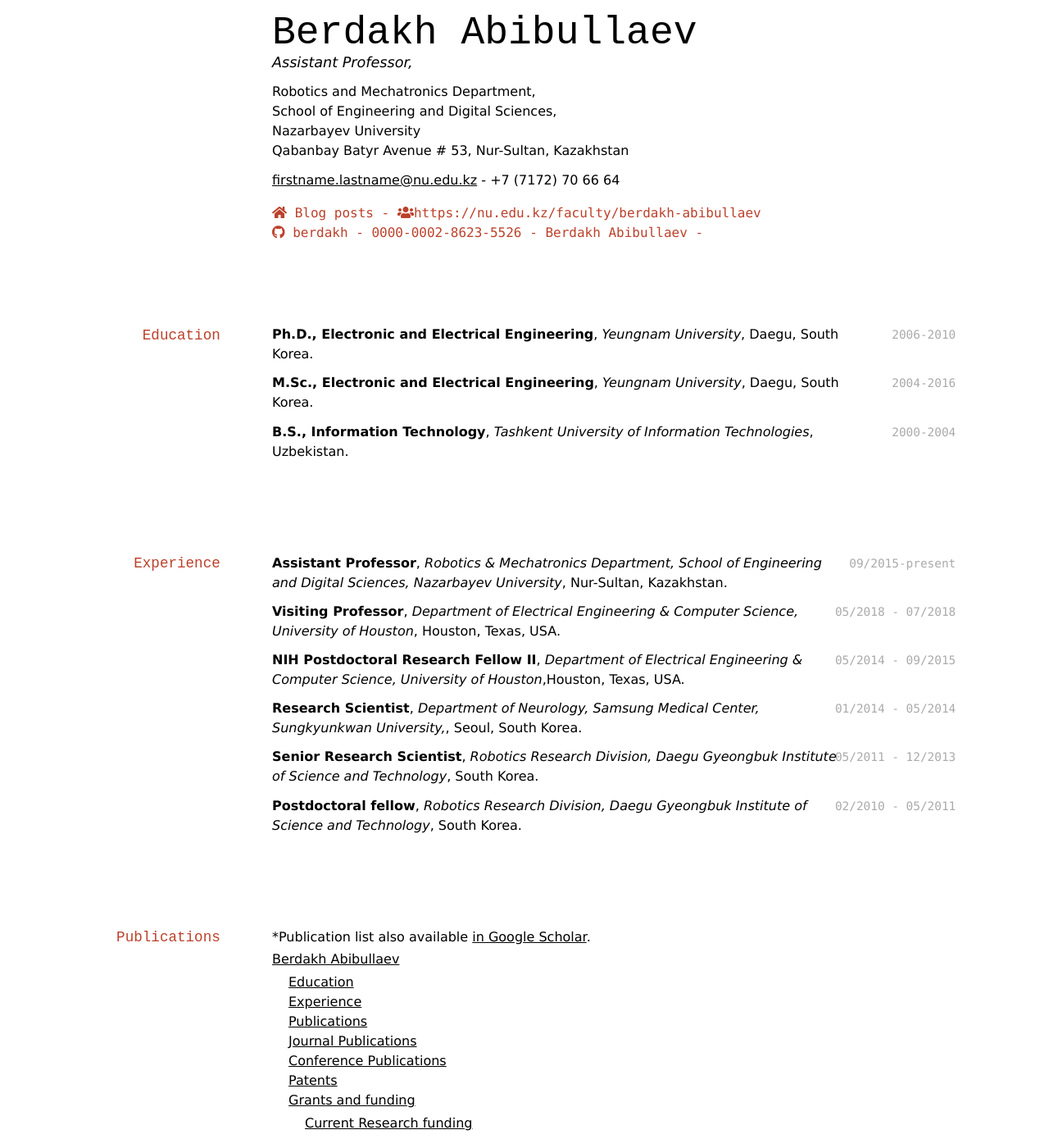
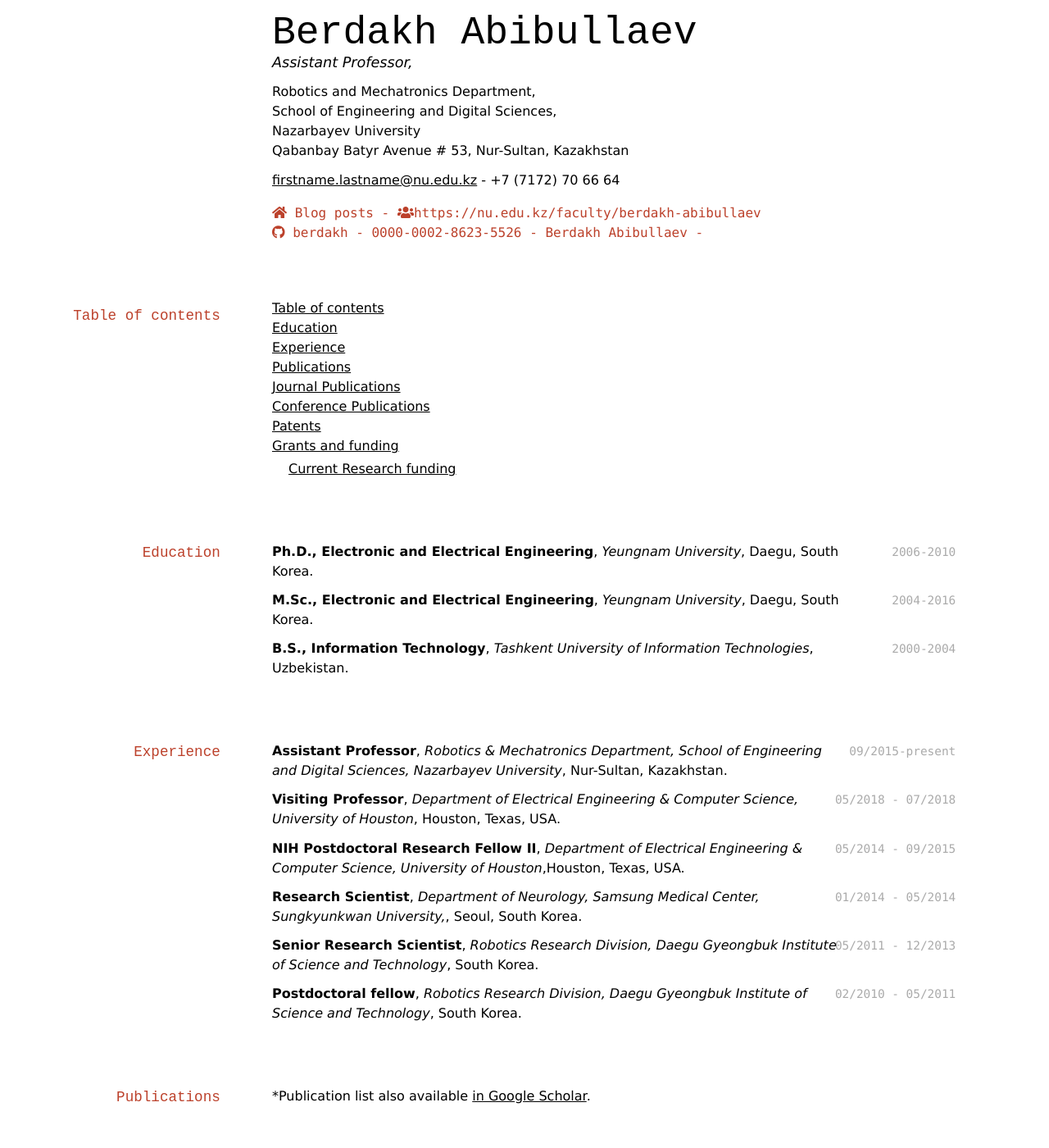
Before and after one commit to berdakh/berdakh.github.io, a Jekyll site: the page built from index.md, in a window 1280 px wide and 1400 px high. Shown: the whole window at 82% size. Built offline with Jekyll 4.4.1, drawn with Linux system fonts in a browser that asks for light colours; nearby versions of some CDN libraries; a style sheet for code colours, icons or effects is not loaded.

Commit message:
Update index.md

```diff
--- a/index.md
+++ b/index.md
@@ -19,7 +19,19 @@
   <a href="https://orcid.org/0000-0002-8623-5526"><i class="ai ai-orcid"></i> 0000-0002-8623-5526</a> -
   <a href="https://www.researchgate.net/profile/Berdakh-Abibullaevp"><i class="ai ai-researchgate"></i>Berdakh Abibullaev</a> -
 </div>
-<br/>
+
+
+## Table of contents
+  - [Table of contents](#table-of-contents)
+  - [Education](#education)
+  - [Experience](#experience)
+  - [Publications](#publications)
+  - [Journal Publications](#journal-publications)
+  - [Conference Publications](#conference-publications)
+  - [Patents](#patents)
+  - [Grants and funding](#grants-and-funding)
+    - [Current Research funding](#current-research-funding)
+
 
 ## Education
 
@@ -31,8 +43,6 @@
 
 `2000-2004`
 **B.S., Information Technology**, *Tashkent University of Information Technologies*, Uzbekistan.
-
-<br/>
 
 ## Experience
 
@@ -54,23 +64,10 @@
 `02/2010 - 05/2011`
 **Postdoctoral fellow**, *Robotics Research Division, Daegu Gyeongbuk Institute of Science and Technology*, South Korea.
 
-
-<br/>
-
 ## Publications
 
 *Publication list also available [in Google Scholar](https://scholar.google.com/citations?user=KvECkz0AAAAJ&hl=en).
 
-
-- [Berdakh Abibullaev](#berdakh-abibullaev)
-  - [Education](#education)
-  - [Experience](#experience)
-  - [Publications](#publications)
-  - [Journal Publications](#journal-publications)
-  - [Conference Publications](#conference-publications)
-  - [Patents](#patents)
-  - [Grants and funding](#grants-and-funding)
-    - [Current Research funding](#current-research-funding)
 
 ## Journal Publications
 
```
